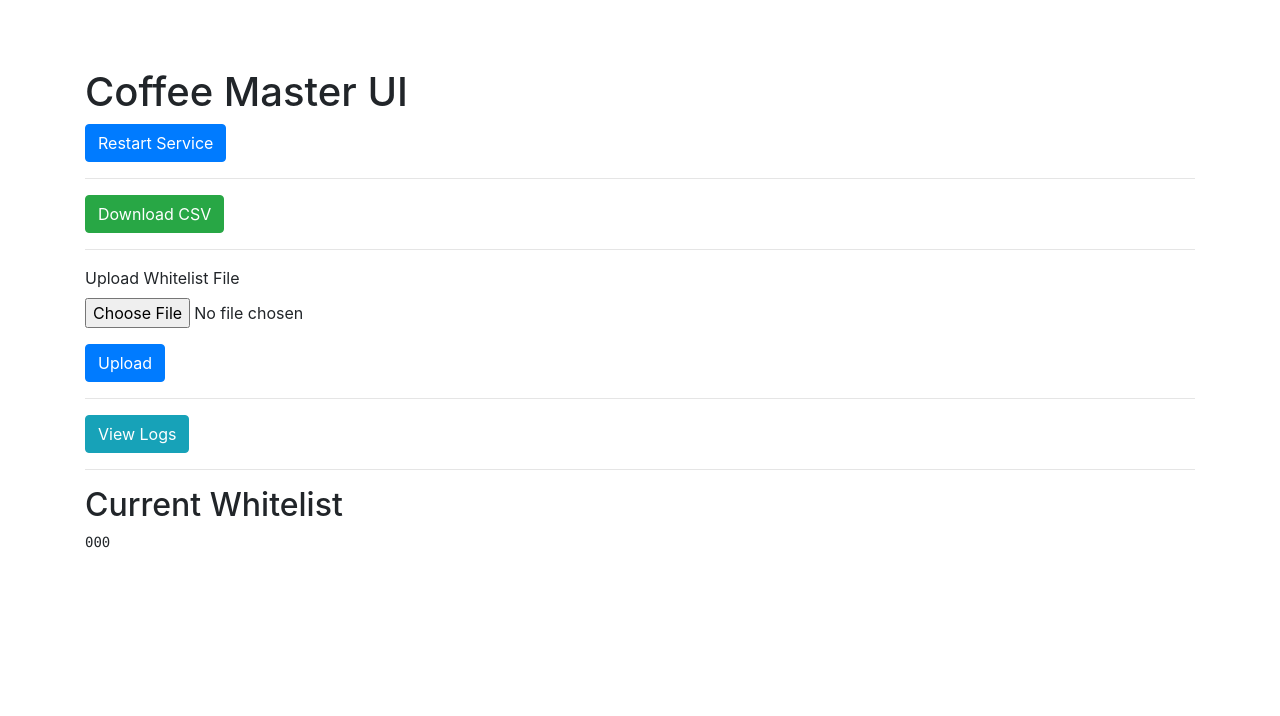
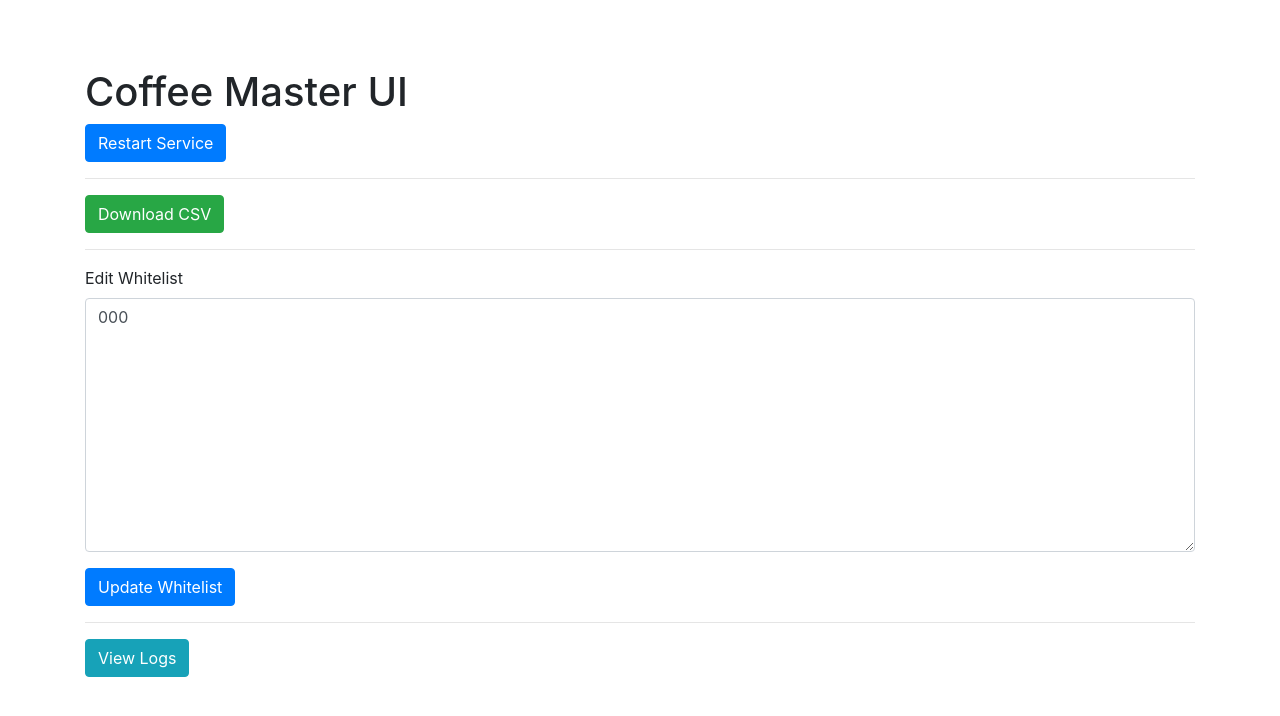
Before and after one commit to asdreno/coffeemaster, a Flask app: template webui/templates/index.html in a window 1280 px wide. Shown: the top 716 px of the page. Run offline with Flask 3, Linux system fonts and the light colour scheme; the template is opened without the code that fills it: most values are stand-ins (such as "Sample title", 1, 10 or a date in 2020); some libraries are stand-ins or nearby versions.

Commit message:
Update index.html

```diff
--- a/webui/templates/index.html
+++ b/webui/templates/index.html
@@ -16,18 +16,15 @@
       <hr>
       <a href="/download-csv" class="btn btn-success">Download CSV</a>
       <hr>
-      <form action="/upload-whitelist" method="post" enctype="multipart/form-data">
+      <form action="/update-whitelist" method="post">
         <div class="form-group">
-          <label for="whitelistFile">Upload Whitelist File</label>
-          <input type="file" class="form-control-file" id="whitelistFile" name="whitelist_file">
+          <label for="whitelistContent">Edit Whitelist</label>
+          <textarea class="form-control" id="whitelistContent" name="whitelist_content" rows="10">{{ whitelist_content }}</textarea>
         </div>
-        <button type="submit" class="btn btn-primary">Upload</button>
+        <button type="submit" class="btn btn-primary">Update Whitelist</button>
       </form>
       <hr>
       <a href="/logs" class="btn btn-info">View Logs</a>
-      <hr>
-      <h2>Current Whitelist</h2>
-      <pre>{{ whitelist_content }}</pre>
     </div>
   </body>
 </html>
```
